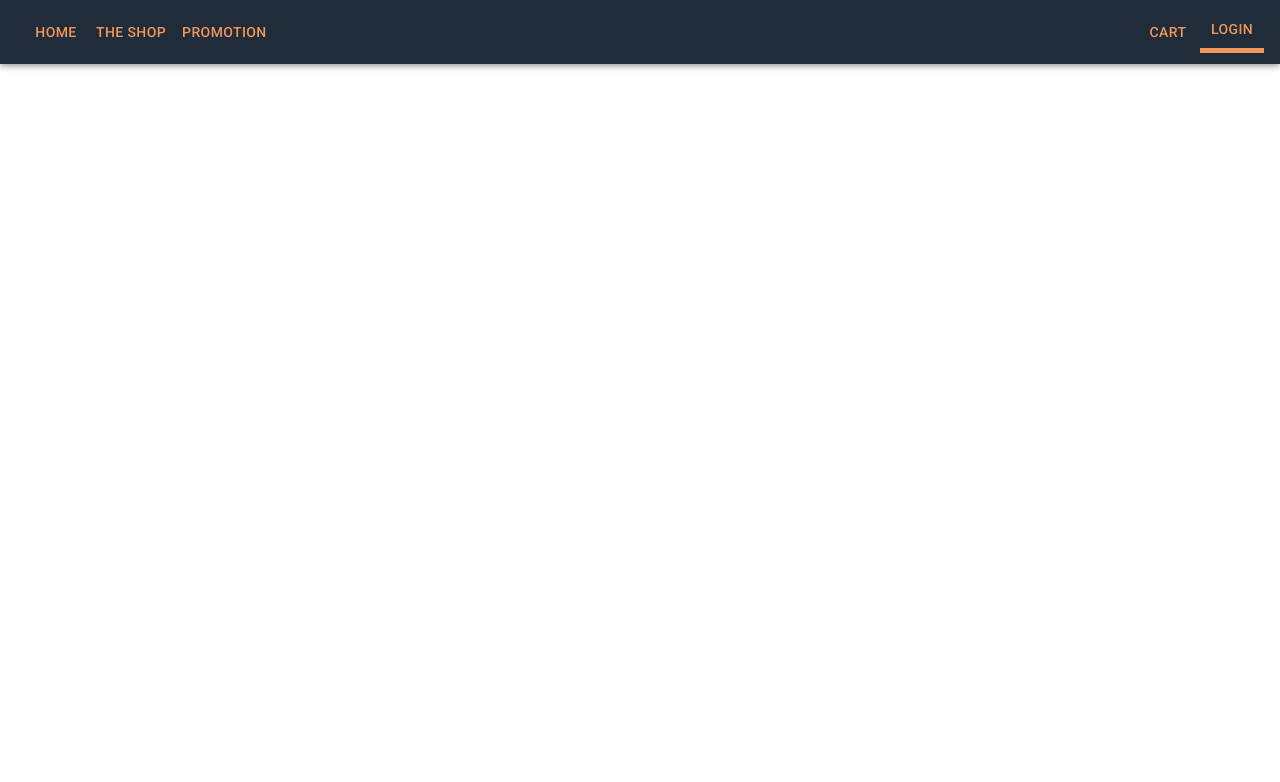
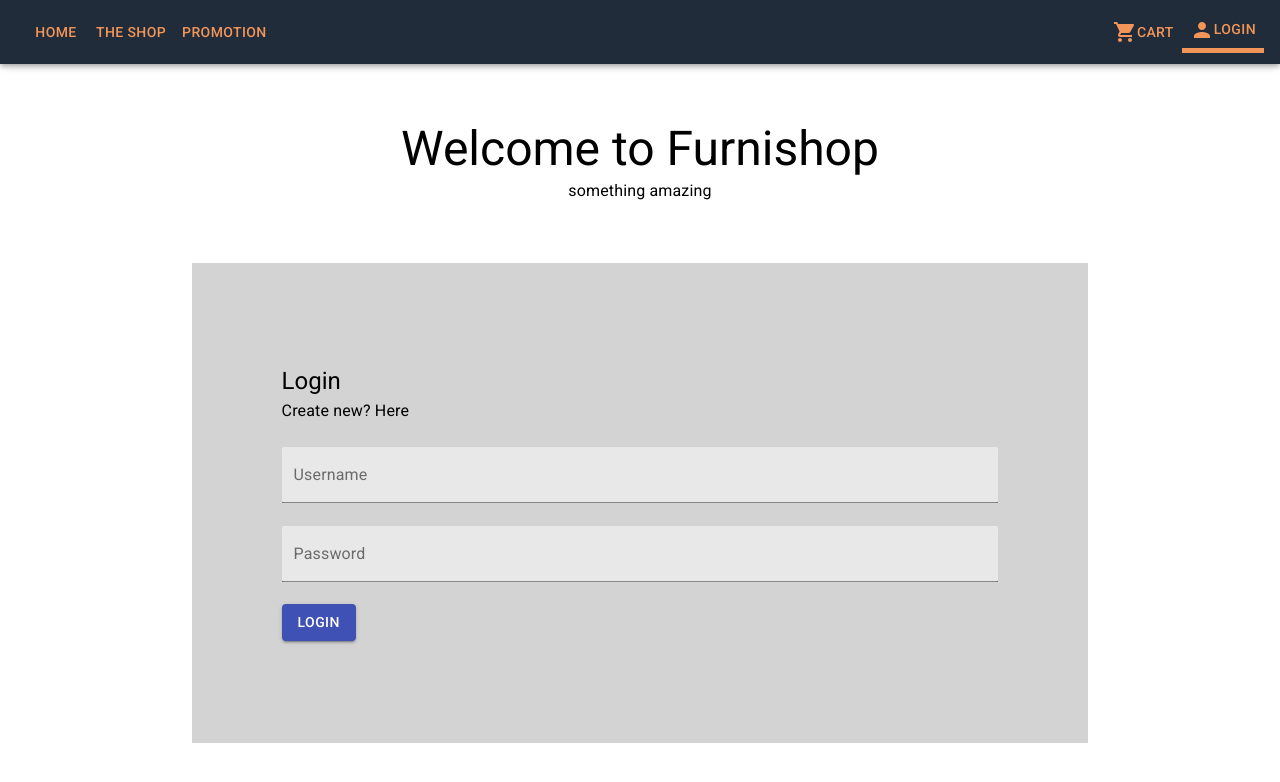
Before and after one commit to RewiKaze/EcommerceProject, a React (Create React App) app in the folder frontend/: page /Login in a window 1280 px wide. Shown: the top 782 px of the page. Built offline with nearby package versions, Linux system fonts and the light colour scheme.

Commit message:
update loginpage

```diff
--- a/frontend/public/index.html
+++ b/frontend/public/index.html
@@ -5,6 +5,7 @@
     <link rel="icon" href="%PUBLIC_URL%/favicon.ico" />
     <meta name="viewport" content="width=device-width, initial-scale=1" />
     <meta name="theme-color" content="#000000" />
+    <link rel="stylesheet" href="https://fonts.googleapis.com/css?family=Roboto:300,400,500,700&display=swap" />
     <meta
       name="description"
       content="Web site created using create-react-app"
--- a/frontend/src/components/NavBar.js
+++ b/frontend/src/components/NavBar.js
@@ -3,6 +3,8 @@ import { makeStyles } from "@material-ui/core/styles";
 import Toolbar from "@material-ui/core/Toolbar";
 import { NavLink } from "react-router-dom";
 import Button from "@material-ui/core/Button";
+import ShoppingCartIcon from "@material-ui/icons/ShoppingCart";
+import PersonIcon from "@material-ui/icons/Person";
 // import IconButton from "@material-ui/core/IconButton";
 
 const useStyles = makeStyles((theme) => ({
@@ -62,7 +64,7 @@ const NavBar = () => {
               activeStyle={{ borderBottom: "5px solid #f29559" }}
               to="/Cart"
             >
-              Cart
+              <ShoppingCartIcon></ShoppingCartIcon>Cart
             </Button>
             <Button
               className={classes.button}
@@ -70,7 +72,7 @@ const NavBar = () => {
               activeStyle={{ borderBottom: "5px solid #f29559" }}
               to="/Login"
             >
-              Login
+              <PersonIcon></PersonIcon>Login
             </Button>
           </div>
         </Toolbar>
--- a/frontend/src/index.js
+++ b/frontend/src/index.js
@@ -6,6 +6,8 @@ import NavBar from "./components/NavBar";
 import Home from "./pages/Home";
 import Shops from "./pages/Shops";
 import Promotion from "./pages/Promotion";
+import Cart from "./pages/Cart";
+import Login from "./pages/Login";
 import { BrowserRouter as Router, Switch, Route } from "react-router-dom";
 
 import reportWebVitals from "./reportWebVitals";
@@ -24,6 +26,12 @@ ReactDOM.render(
         <Route path="/Promotion">
           <Promotion />
         </Route>
+        <Route path="/Cart">
+          <Cart />
+        </Route>
+        <Route path="/Login">
+          <Login />
+        </Route>
       </Switch>
     </Router>
   </React.StrictMode>,
--- /dev/null
+++ b/frontend/src/pages/Cart.js
@@ -0,0 +1,5 @@
+const Cart = () => {
+  return <div>Cart</div>;
+};
+
+export default Cart;
--- /dev/null
+++ b/frontend/src/pages/Login.js
@@ -0,0 +1,70 @@
+import { makeStyles } from "@material-ui/core/styles";
+import TextField from "@material-ui/core/TextField";
+import Typography from "@material-ui/core/Typography";
+import Button from "@material-ui/core/Button";
+
+const useStyles = makeStyles((theme) => ({
+  loginPage: {
+    display: "flex",
+    justifyContent: "space-evenly",
+    alignItems: "center",
+    height: "calc(100vh - 4em)",
+    flexDirection: "column",
+  },
+  loginBox: {
+    width: "70vw",
+    height: "60vh",
+    backgroundColor: "lightgrey",
+    display: "flex",
+    justifyContent: "center",
+    alignItems: "center",
+    flexDirection: "column",
+  },
+  input: {
+    backgroundColor: "white",
+    borderRadius: "3px",
+    width: "80%",
+    marginBottom: "2.5%",
+  },
+  titleLogin: {
+    width: "80%",
+    marginBottom: "2.5%",
+  },
+}));
+
+const Login = () => {
+  const classes = useStyles();
+  return (
+    <div className={classes.loginPage}>
+      <div>
+        <Typography variant="h3">Welcome to Furnishop</Typography>
+        <Typography variant="subtitle1" style={{ textAlign: "center" }}>
+          something amazing
+        </Typography>
+      </div>
+      <div className={classes.loginBox}>
+        <div className={classes.titleLogin}>
+          <Typography variant="h5">Login</Typography>
+          <Typography variant="subtitle1">Create new? Here</Typography>
+        </div>
+        <TextField
+          className={classes.input}
+          label="Username"
+          variant="filled"
+        />
+        <TextField
+          className={classes.input}
+          label="Password"
+          variant="filled"
+        />
+        <div style={{ width: "80%" }}>
+          <Button variant="contained" color="primary">
+            Login
+          </Button>
+        </div>
+      </div>
+    </div>
+  );
+};
+
+export default Login;
```
Also changed, not shown: frontend/package.json (+4 -3 lines), 1 other file (tests, documents, lock files or other folders).
